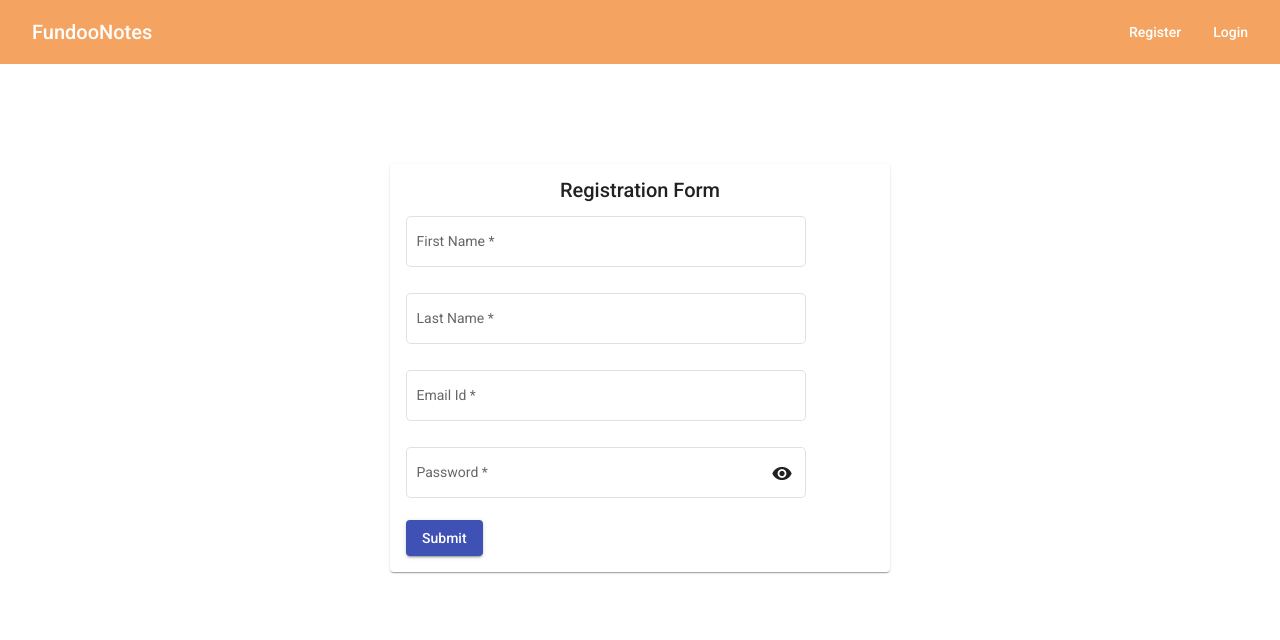
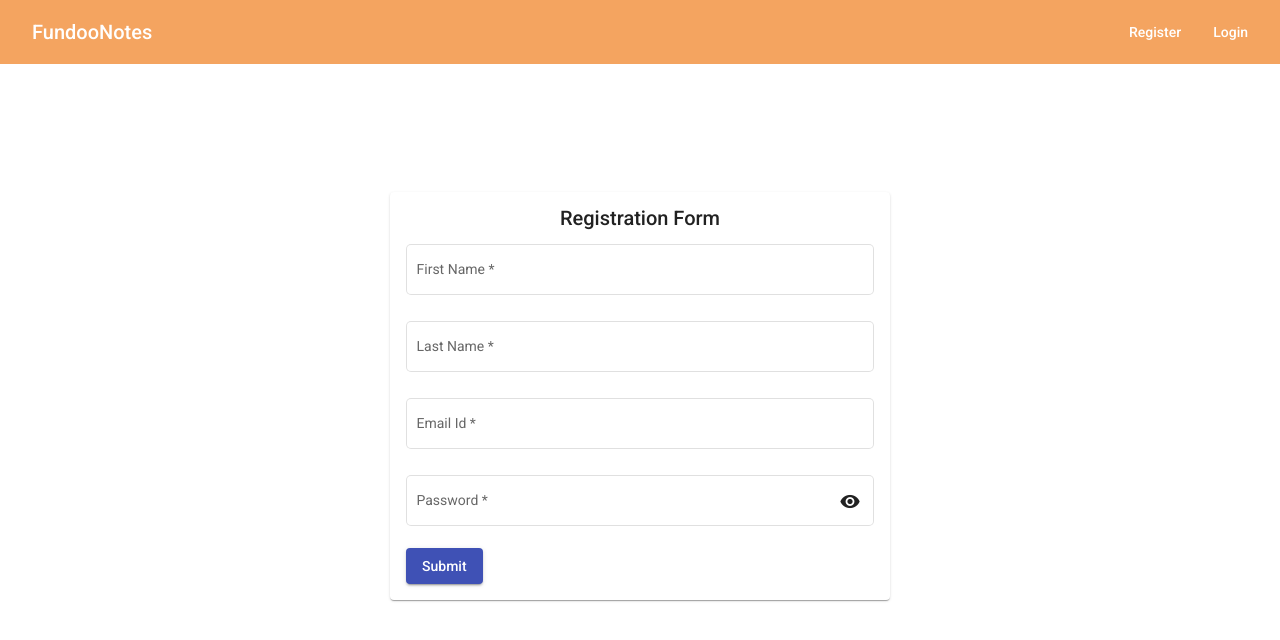
Before and after one commit to pravindeshmukh1/FundooNotesFrontEndFirst, an Angular app: page /register in a window 1280 px wide. Shown: the top 640 px of the page. Built offline with nearby package versions, Linux system fonts and the light colour scheme.

Commit message:
MODIFY: Folder Structure and Change UI part

```diff
--- a/src/app/app.module.ts
+++ b/src/app/app.module.ts
@@ -11,7 +11,7 @@ import { MaterialModule } from './material.module';
 import { NavBarComponent } from './components/nav-bar/nav-bar.component';
 import { ReactiveFormsModule } from '@angular/forms';
 import { PwdForgotComponent } from './components/pwd-forgot/pwd-forgot.component';
-import { UserService } from './services/user.service';
+import { UserService } from './services/user.service/user.service';
 import { HttpClientModule } from '@angular/common/http';
 
 @NgModule({
--- a/src/app/components/login/login.component.css
+++ b/src/app/components/login/login.component.css
@@ -1,11 +1,17 @@
 .main-div {
-  margin-top: 100px;
+  margin-top: 10%;
 }
 
-.mat-form-field {
-  width: 400px;
+mat-card {
+  width: 80%;
+  margin: auto;
 }
 
 .divider {
-  margin-right: 100px;
+  margin-top: 10px;
 }
+
+mat-form-field,
+input {
+  width: 100%;
+}
--- a/src/app/components/pwd-forgot/pwd-forgot.component.css
+++ b/src/app/components/pwd-forgot/pwd-forgot.component.css
@@ -1,42 +1,17 @@
-.form-container {
-    display: flex;
-    flex-direction: column;
-    margin-top: 15px;
+.main-div {
+  margin-top: 10%;
 }
 
-  .medium-list {
+mat-card {
+  width: 80%;
   margin: auto;
-    width: 500px;
-    padding: 50px;
-  }
-
-  .list-viewer-wrapper {
-    border: 1px solid steelblue;
-    box-shadow: 500px tomato;
-    margin: 4px;
-  }
-
-  .list-header-title {
-    color: cadetblue;
-    background: rgba(0, 0, 0, 0, 0.03);
-    padding: 8px, 20px;
-    font-weight: normal;
-    font-size: large;
-    padding: 10px;
 }
 
 .divider {
-    margin-top: 30px;
+  margin-top: 10px;
 }
 
-  .main-div {
-    margin-top: 100px;
-    padding: 0px;
+mat-form-field,
+input {
+  width: 100%;
 }
-
-  .mat-form-field {
-    width: 400px;
-  }
-  .button-container {
-    width: 20%;
-  }
--- a/src/app/components/register/register.component.css
+++ b/src/app/components/register/register.component.css
@@ -1,11 +1,17 @@
 .main-div {
-  margin-top: 100px;
+  margin-top: 10%;
 }
 
-.mat-form-field {
-  width: 400px;
+mat-card {
+  width: 80%;
+  margin: auto;
 }
 
 .divider {
   margin-top: 10px;
 }
+
+mat-form-field,
+input {
+  width: 100%;
+}
--- a/src/app/components/register/register.component.html
+++ b/src/app/components/register/register.component.html
@@ -40,7 +40,6 @@
           getEmailErrorMessage()
         }}</mat-error>
       </mat-form-field>
-
       <mat-form-field appearance="outline">
         <mat-label>Password</mat-label>
         <input
--- a/src/app/components/register/register.component.ts
+++ b/src/app/components/register/register.component.ts
@@ -1,6 +1,6 @@
 import { Component, OnInit } from '@angular/core';
 import { FormGroup, Validators, FormControl } from '@angular/forms';
-import { UserService } from 'src/app/services/user.service';
+import { UserService } from 'src/app/services/user.service/user.service';
 
 @Component({
   selector: 'app-register',
@@ -11,7 +11,7 @@ export class RegisterComponent implements OnInit {
   formData: FormGroup;
   hide = true;
 
-  constructor() {}
+  constructor(private userService: UserService) {}
 
   FirstName = new FormControl('', [
     Validators.pattern('[a-zA-Z ]*'),
@@ -52,7 +52,20 @@ export class RegisterComponent implements OnInit {
   }
 
   onSubmit() {
-    console.log(this.FirstName.value);
+    const userData = {
+      firstName: this.FirstName,
+      lastName: this.LastName,
+      email: this.Email,
+      password: this.Password,
+    };
+    this.userService.register(userData).subscribe(
+      (resp) => {
+        console.log(resp);
+      },
+      (err) => {
+        console.log(JSON.stringify(err));
+      }
+    );
   }
   ngOnInit(): void {}
 }
--- a/src/app/services/user.service.ts
+++ /dev/null
@@ -1,16 +0,0 @@
-import { Injectable } from '@angular/core';
-import { HttpClient } from '@angular/common/http';
-
-@Injectable({
-  providedIn: 'root',
-})
-export class UserService {
-  constructor(private http: HttpClient) {}
-
-  register(user) {
-    return this.http.post('user/register', user);
-  }
-  login(user) {
-    return this.http.post('user/login', user);
-  }
-}
--- /dev/null
+++ b/src/app/services/user.service/user.service.ts
@@ -0,0 +1,18 @@
+import { Injectable } from '@angular/core';
+import { HttpClient } from '@angular/common/http';
+import { HttpService } from '../http.service/http.service';
+import { from } from 'rxjs';
+
+@Injectable({
+  providedIn: 'root',
+})
+export class UserService {
+  constructor(private httpService: HttpService) {}
+
+  register(user) {
+    return this.httpService.post('/register', user);
+  }
+  login(user) {
+    return this.httpService.post('/login', user);
+  }
+}
```
Also changed, not shown: src/app/services/http.service/http.service.ts (renamed from src/app/services/http.service.ts), 2 other files (tests, documents, lock files or other folders). Lines whose indentation alone changed are shown as unchanged.
